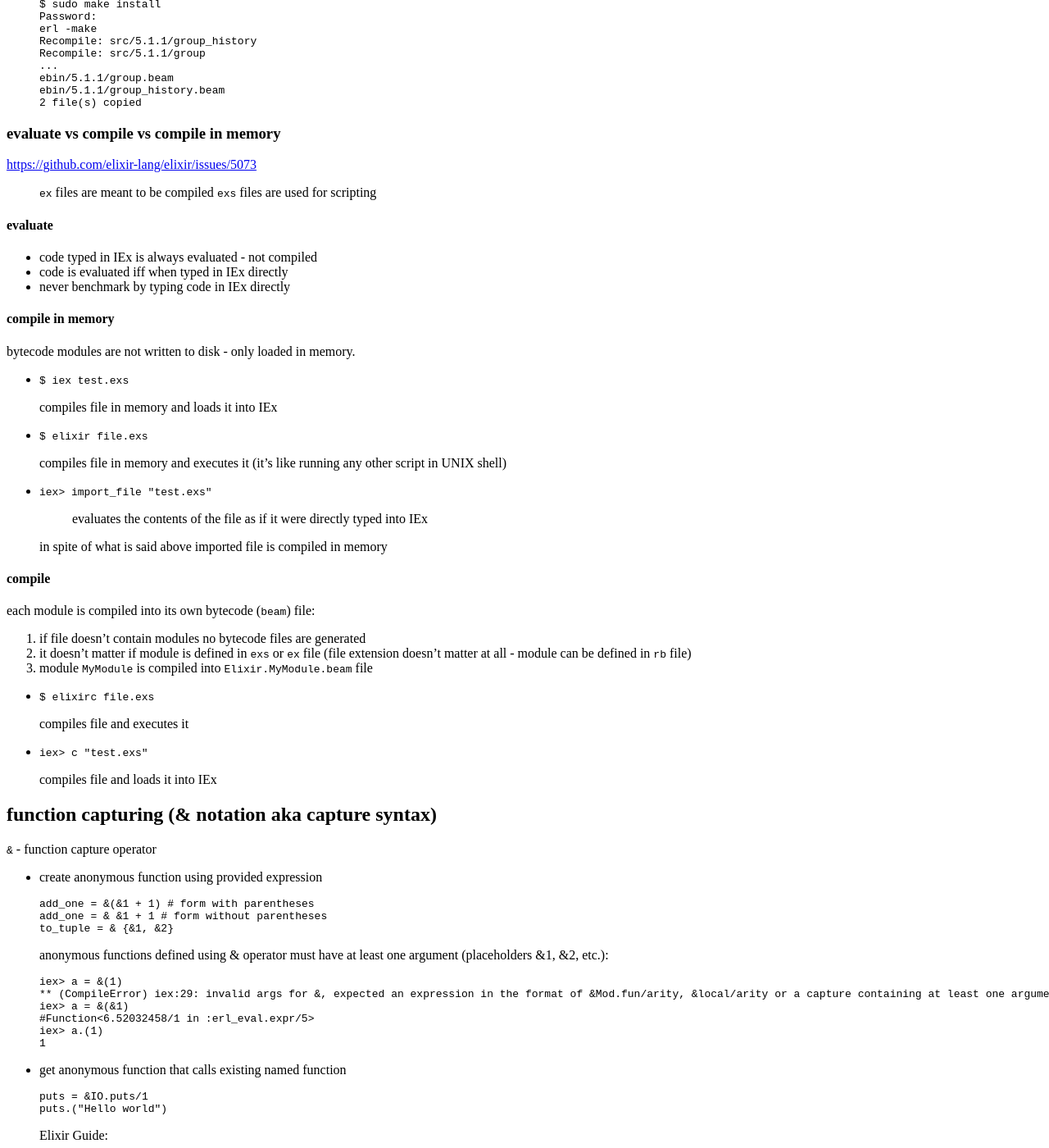
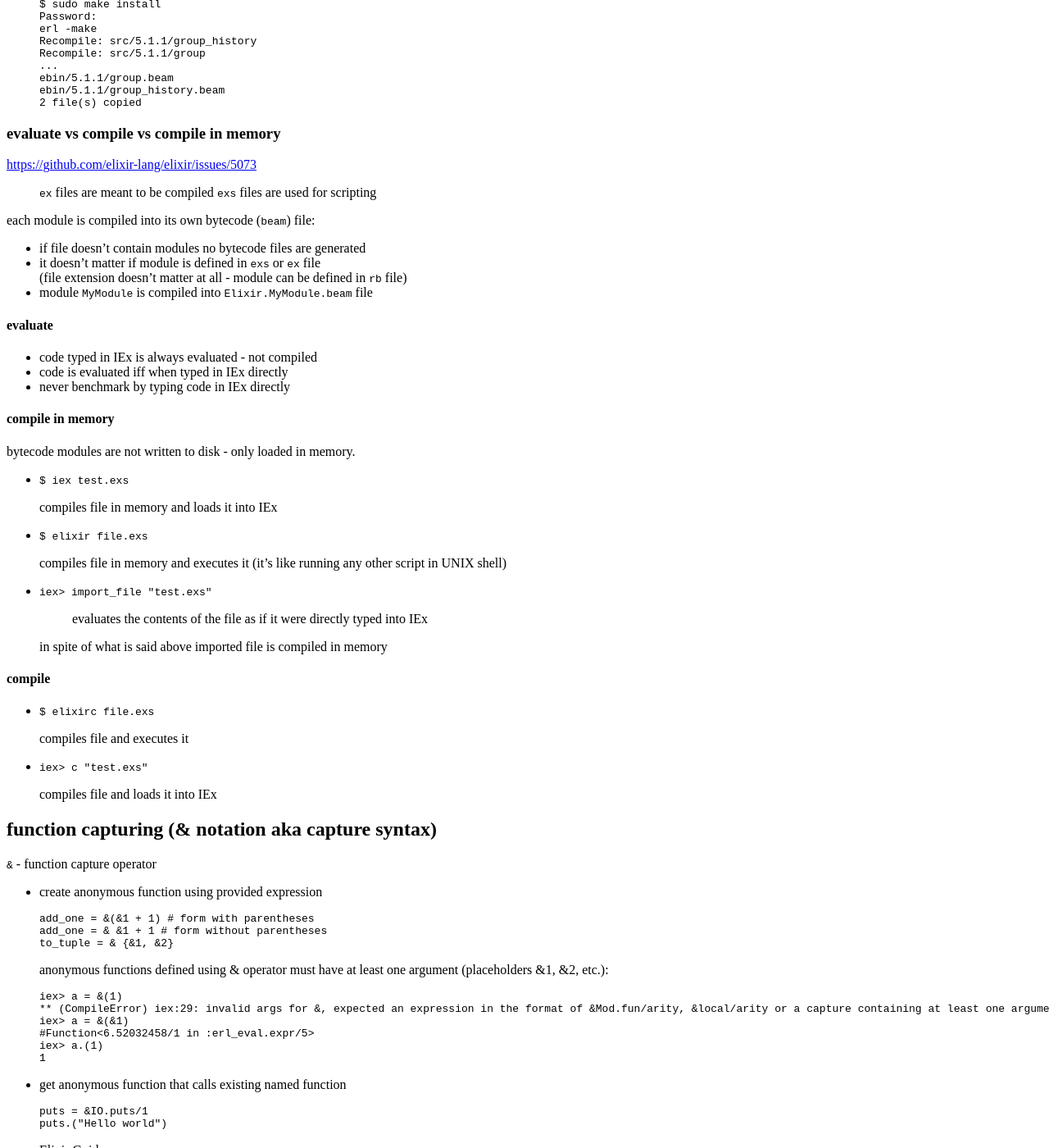
Before and after one commit to tap349/tap349.github.io, a Jekyll site: the page built from _posts/2016-12-31-elixir-notes.md, in a window 1280 px wide and 1400 px high, scrolled down 1060 px. Shown: the whole window at 82% size. Built offline with Jekyll 4.4.1, drawn with Linux system fonts in a browser that asks for light colours; some of the changed lines change nothing that is shown.

Commit message:
update 2017-01-02_05:25:24

```diff
--- a/_posts/2016-12-31-elixir-notes.md
+++ b/_posts/2016-12-31-elixir-notes.md
@@ -73,6 +73,13 @@ NOTE: you need to compile it for each new version of Erlang/OTP kernel!
 > `ex` files are meant to be compiled
 > `exs` files are used for scripting
 
+each module is compiled into its own bytecode (`beam`) file:
+
+- if file doesn't contain modules no bytecode files are generated
+- it doesn't matter if module is defined in `exs` or `ex` file<br>
+  (file extension doesn't matter at all - module can be defined in `rb` file)
+- module `MyModule` is compiled into `Elixir.MyModule.beam` file
+
 #### evaluate
 
 - code typed in IEx is always evaluated - not compiled
@@ -99,13 +106,6 @@ bytecode modules are not written to disk - only loaded in memory.
   in spite of what is said above imported file is compiled in memory
 
 #### compile
-
-each module is compiled into its own bytecode (`beam`) file:
-
-1. if file doesn't contain modules no bytecode files are generated
-2. it doesn't matter if module is defined in `exs` or `ex` file
-  (file extension doesn't matter at all - module can be defined in `rb` file)
-3. module `MyModule` is compiled into `Elixir.MyModule.beam` file
 
 - `$ elixirc file.exs`
 
```
